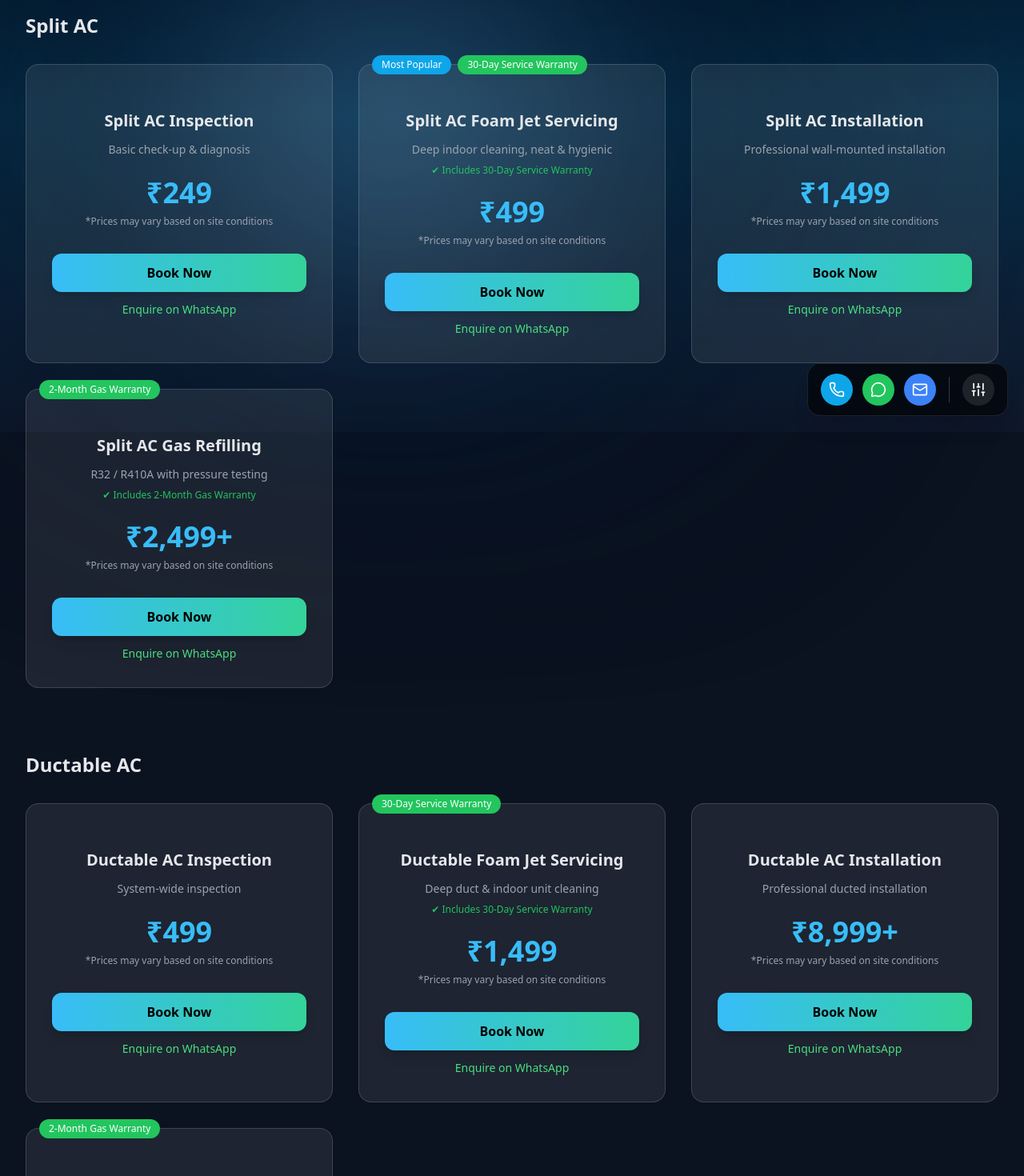
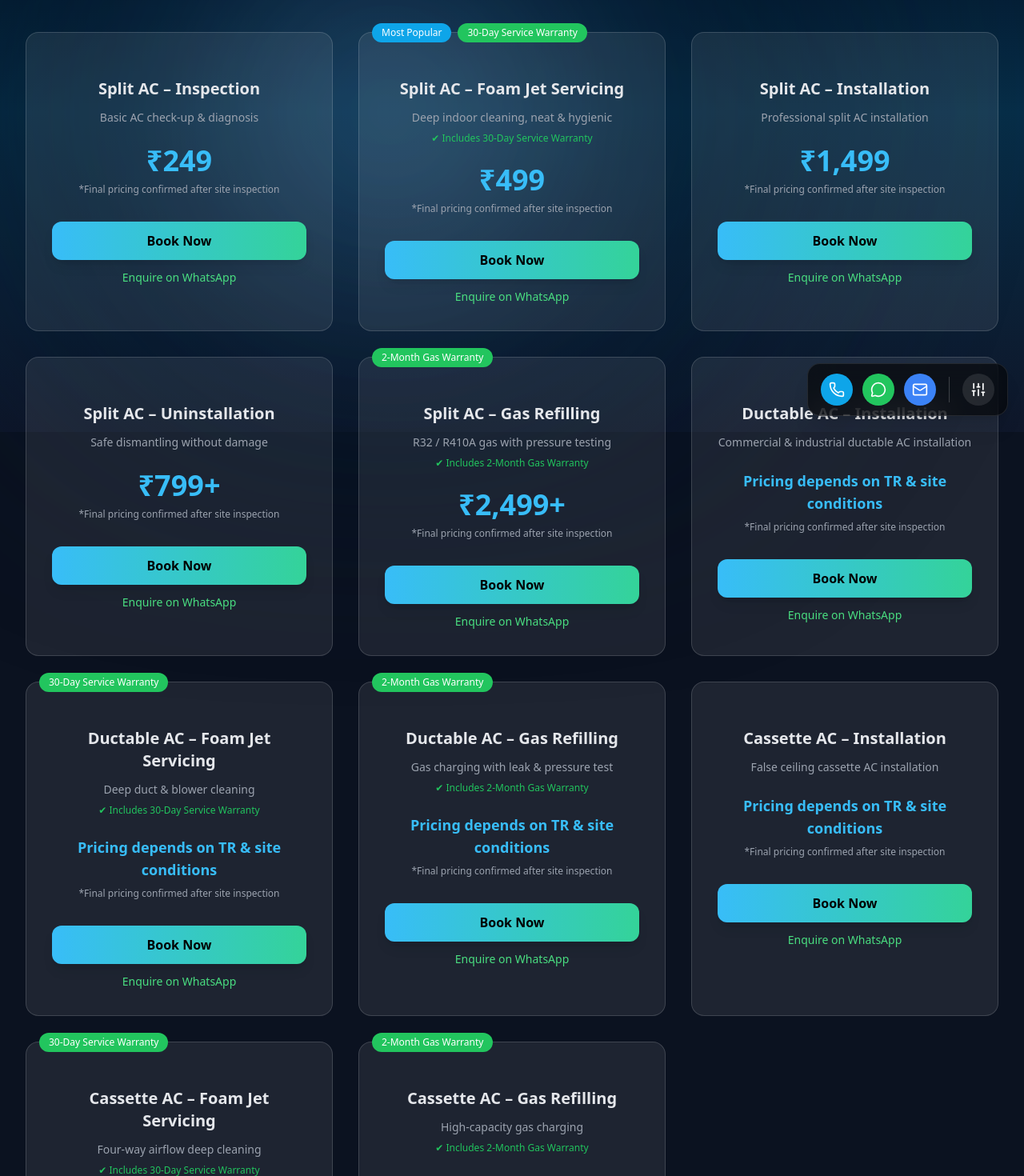
Before and after one commit to jacksyswain/Cool-Climate-Air-Conditioning, a React (Vite) app: page /pricing in a window 1280 px wide. Shown: the part 260-1730 px from the top of the page at 80% size. Built offline with nearby package versions, Linux system fonts and the light colour scheme.

Commit message:
last commit

```diff
--- a/src/pages/Pricing.jsx
+++ b/src/pages/Pricing.jsx
@@ -3,18 +3,16 @@ import { Link } from "react-router-dom";
 import { SITE } from "../data/siteData";
 
 const PRICING = [
-  {
-    category: "Split AC",
-    items: [
+  /* ================= SPLIT AC ================= */
   {
     id: 1,
-        title: "Split AC Inspection",
+    title: "Split AC – Inspection",
     price: "₹249",
-        note: "Basic check-up & diagnosis",
+    note: "Basic AC check-up & diagnosis",
   },
   {
     id: 2,
-        title: "Split AC Foam Jet Servicing",
+    title: "Split AC – Foam Jet Servicing",
     price: "₹499",
     note: "Deep indoor cleaning, neat & hygienic",
     popular: true,
@@ -22,82 +20,66 @@ const PRICING = [
   },
   {
     id: 3,
-        title: "Split AC Installation",
+    title: "Split AC – Installation",
     price: "₹1,499",
-        note: "Professional wall-mounted installation",
+    note: "Professional split AC installation",
   },
   {
     id: 4,
-        title: "Split AC Gas Refilling",
+    title: "Split AC – Uninstallation",
+    price: "₹799+",
+    note: "Safe dismantling without damage",
+  },
+  {
+    id: 5,
+    title: "Split AC – Gas Refilling",
     price: "₹2,499+",
-        note: "R32 / R410A with pressure testing",
+    note: "R32 / R410A gas with pressure testing",
     warranty: "2-Month Gas Warranty",
   },
-    ],
-  },
 
-  {
-    category: "Ductable AC",
-    items: [
-      {
-        id: 5,
-        title: "Ductable AC Inspection",
-        price: "₹499",
-        note: "System-wide inspection",
-      },
+  /* ================= DUCTABLE AC ================= */
   {
     id: 6,
-        title: "Ductable Foam Jet Servicing",
-        price: "₹1,499",
-        note: "Deep duct & indoor unit cleaning",
-        warranty: "30-Day Service Warranty",
+    title: "Ductable AC – Installation",
+    note: "Commercial & industrial ductable AC installation",
+    trBased: true,
   },
   {
     id: 7,
-        title: "Ductable AC Installation",
-        price: "₹8,999+",
-        note: "Professional ducted installation",
+    title: "Ductable AC – Foam Jet Servicing",
+    note: "Deep duct & blower cleaning",
+    warranty: "30-Day Service Warranty",
+    trBased: true,
   },
   {
     id: 8,
-        title: "Ductable AC Gas Refilling",
-        price: "₹3,999+",
-        note: "Gas charging with leak test",
+    title: "Ductable AC – Gas Refilling",
+    note: "Gas charging with leak & pressure test",
     warranty: "2-Month Gas Warranty",
-      },
-    ],
+    trBased: true,
   },
 
-  {
-    category: "Cassette AC",
-    items: [
+  /* ================= CASSETTE AC ================= */
   {
     id: 9,
-        title: "Cassette AC Inspection",
-        price: "₹399",
-        note: "Cooling & airflow check",
+    title: "Cassette AC – Installation",
+    note: "False ceiling cassette AC installation",
+    trBased: true,
   },
   {
     id: 10,
-        title: "Cassette Foam Jet Servicing",
-        price: "₹1,299",
-        note: "360° deep foam cleaning",
+    title: "Cassette AC – Foam Jet Servicing",
+    note: "Four-way airflow deep cleaning",
     warranty: "30-Day Service Warranty",
+    trBased: true,
   },
   {
     id: 11,
-        title: "Cassette AC Installation",
-        price: "₹5,999+",
-        note: "False ceiling installation",
-      },
-      {
-        id: 12,
-        title: "Cassette AC Gas Refilling",
-        price: "₹3,499+",
-        note: "High-pressure gas refill",
+    title: "Cassette AC – Gas Refilling",
+    note: "High-capacity gas charging",
     warranty: "2-Month Gas Warranty",
-      },
-    ],
+    trBased: true,
   },
 ];
 
@@ -105,28 +87,20 @@ export default function Pricing() {
   return (
     <div className="container py-20">
 
-      {/* HEADER */}
+      {/* ================= HEADER ================= */}
       <div className="mb-14 text-center md:text-left">
         <h1 className="text-4xl font-bold text-main mb-3">
           Transparent Pricing
         </h1>
         <p className="text-muted max-w-2xl">
-          Split, Ductable & Cassette AC services with clear pricing and service warranties.
+          Honest pricing with no hidden charges.
+          Split, Ductable & Cassette AC services handled by experts.
         </p>
       </div>
 
-      {/* CATEGORY SECTIONS */}
-      {PRICING.map((section, idx) => (
-        <div key={idx} className="mb-20">
-
-          {/* CATEGORY TITLE */}
-          <h2 className="text-2xl font-semibold text-main mb-8">
-            {section.category}
-          </h2>
-
-          {/* PRICING GRID */}
+      {/* ================= PRICING GRID ================= */}
       <div className="grid sm:grid-cols-2 lg:grid-cols-3 gap-8">
-            {section.items.map((p) => (
+        {PRICING.map((p) => (
           <div
             key={p.id}
             className="card p-8 text-center relative hover:scale-[1.03] transition-transform"
@@ -145,28 +119,39 @@ export default function Pricing() {
               )}
             </div>
 
+            {/* TITLE */}
             <h3 className="text-xl font-semibold text-main mt-6">
               {p.title}
             </h3>
 
+            {/* NOTE */}
             <p className="mt-3 text-sm text-muted">
               {p.note}
             </p>
 
+            {/* WARRANTY TEXT */}
             {p.warranty && (
               <p className="mt-2 text-xs text-green-500 font-medium">
                 ✔ Includes {p.warranty}
               </p>
             )}
 
+            {/* PRICE / TR TEXT */}
+            {p.trBased ? (
+              <p className="mt-6 text-lg font-semibold text-sky-400">
+                Pricing depends on TR & site conditions
+              </p>
+            ) : (
               <p className="mt-6 text-4xl font-bold text-sky-400">
                 {p.price}
               </p>
+            )}
 
             <p className="text-xs text-muted mt-2">
-                  *Prices may vary based on site conditions
+              *Final pricing confirmed after site inspection
             </p>
 
+            {/* ACTIONS */}
             <div className="mt-8 flex flex-col gap-3">
               <Link to="/booking" className="btn-primary">
                 Book Now
@@ -184,12 +169,10 @@ export default function Pricing() {
           </div>
         ))}
       </div>
-        </div>
-      ))}
 
-      {/* FOOT NOTE */}
-      <div className="mt-10 text-center text-sm text-muted">
-        ⚡ Emergency service available • 🛡 Warranty-backed services • 🛠 Certified technicians
+      {/* ================= FOOT NOTE ================= */}
+      <div className="mt-14 text-center text-sm text-muted">
+        ⚡ Emergency service available • 💯 Satisfaction guaranteed • 🛠️ Certified technicians
       </div>
     </div>
   );
```
Lines whose indentation alone changed are shown as unchanged.
